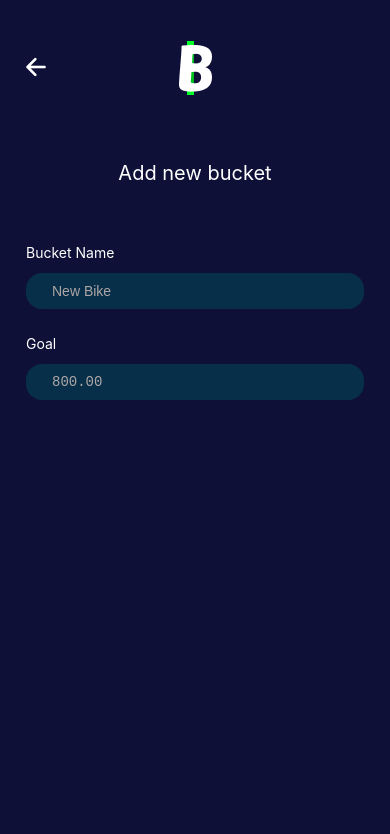
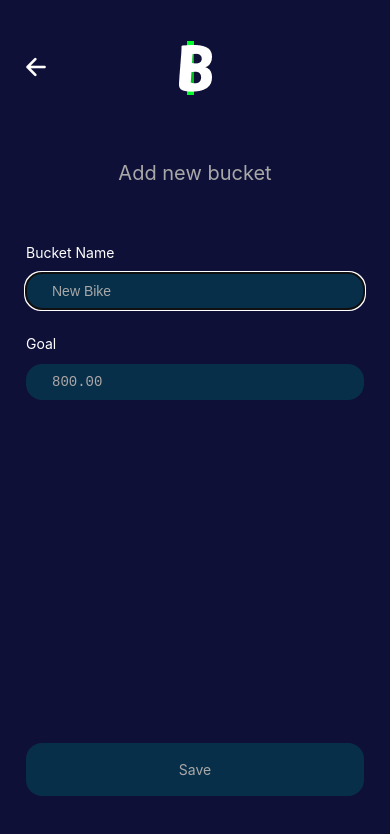
Before and after one commit to AtanasovCode/bucket-bank-native, a React Native app: screen /Input in a window 390 px wide. Shown: the top 834 px of the page. Built offline with nearby package versions, Linux system fonts and the light colour scheme.

Commit message:
fixed and improved components

```diff
--- a/Colors.js
+++ b/Colors.js
@@ -2,7 +2,7 @@ const theme = {
     'background': "#0E1038",
     'inactive': "#082f49",
     'accent': "#53C1FF",
-    'white': "#EBEDF0",
+    'text': "#EBEDF0",
     'light': "#A8A8A8",
 }
 
--- a/components/dashboard/DashboardItem.jsx
+++ b/components/dashboard/DashboardItem.jsx
@@ -24,14 +24,14 @@ const DashboardItem = ({
 
     return (
         <TouchableHighlight
-            style={styles.container}
+            style={[styles.container, {backgroundColor: theme.inactive}]}
             onPress={() => {
                 saveID(id)
             }}>
             <View style={styles.itemContainer}>
                 <Text style={[
                     styles.name,
-                    {color: theme.white}
+                    {color: theme.text}
                 ]}>
                     {name}
                 </Text>
@@ -51,9 +51,10 @@ const DashboardItem = ({
 const styles = StyleSheet.create({
     container: {
         width: '100%',
-        marginBottom: 12,
+        marginBottom: "5%",
         flexDirection: 'column',
         padding: 26,
+        borderRadius: 15,
     },
     itemContainer: {
         flexDirection: 'row',
--- a/routes/Dashboard.jsx
+++ b/routes/Dashboard.jsx
@@ -85,7 +85,10 @@ const Dashboard = ({ navigation }) => {
         <SafeAreaView style={[styles.container, { backgroundColor: theme.background, minHeight: height, width: width }]}>
             <Header />
             <StatusBar style="light" />
-            <View>
+            <Text style={[styles.title, {color: theme.light}]}>
+                Buckets
+            </Text>
+            <View style={{marginLeft: "3%", marginRight: "3%"}}>
                 {
                     loading ?
                         <Text style={{ color: "#fff" }}>Loading...</Text>
@@ -131,6 +134,11 @@ const styles = StyleSheet.create({
         left: 0,
         right: 0,
     },
+    title: {
+        textAlign: "center",
+        fontSize: 20,
+        marginBottom: "15%",
+    },
     add: {
         padding: "5%",
         borderRadius: 50,
--- a/routes/Input.jsx
+++ b/routes/Input.jsx
@@ -1,4 +1,4 @@
-import React from "react";
+import React, { useEffect } from "react";
 import { useState, useRef } from "react";
 import { View, Text, TextInput, TouchableHighlight } from "react-native";
 import { StyleSheet, Dimensions, } from "react-native";
@@ -13,8 +13,14 @@ const Input = ({
 
     const [name, setName] = useState("");
     const [goal, setGoal] = useState("");
+    const [inputs, setInputs] = useState(false);
 
+    const firstInputRef = useRef(null);
     const secondInputRef = useRef(null);
+
+    useEffect(() => {
+        firstInputRef.current.focus();
+    }, [])
 
     return (
         <SafeAreaView style={[styles.container, { backgroundColor: theme.background }]}>
@@ -22,18 +28,21 @@ const Input = ({
                 navigation={navigation}
                 back={true}
             />
-            <Text style={[styles.title]}>
+            <Text style={[styles.title, { color: theme.light }]}>
                 Add new bucket
             </Text>
+            <View style={{ flex: 1, justifyContent: "space-between" }}>
+                <View>
                     <View style={[styles.wrapper]}>
                         <Text style={[styles.label]}>
                             Bucket Name
                         </Text>
                         <TextInput
-                    style={[styles.input, { backgroundColor: theme.inactive }]}
+                            style={[styles.input, { backgroundColor: theme.inactive, color: theme.text }]}
                             value={name}
                             placeholder="New Bike"
-                    placeholderTextColor={"#ada6a6"}
+                            placeholderTextColor={theme.light}
+                            ref={firstInputRef}
                             returnKeyType="next"
                             onSubmitEditing={() => {
                                 secondInputRef.current.focus();
@@ -49,7 +58,7 @@ const Input = ({
                         </Text>
                         <TextInput
                             style={[styles.input, {
-                        backgroundColor: theme.inactive, fontFamily: "monospace",
+                                backgroundColor: theme.inactive, fontFamily: "monospace", color: theme.text
                             }]}
                             value={goal}
                             placeholder="800.00"
@@ -61,7 +70,18 @@ const Input = ({
                             }}
                         />
                     </View>
-        </SafeAreaView>
+                </View>
+                <View style={[styles.saveContainer, styles.wrapper]}>
+                    <TouchableHighlight
+                        style={[styles.save, { backgroundColor: inputs ? theme.accent : theme.inactive }]}
+                    >
+                        <Text style={{ color: inputs ? theme.white : theme.light }}>
+                            Save
+                        </Text>
+                    </TouchableHighlight>
+                </View>
+            </View>
+        </SafeAreaView >
     );
 }
 
@@ -75,7 +95,6 @@ const styles = StyleSheet.create({
         marginRight: 26,
     },
     title: {
-        color: "#fff",
         fontSize: 20,
         textAlign: "center",
         marginBottom: "15%",
@@ -84,7 +103,6 @@ const styles = StyleSheet.create({
         padding: 10,
         paddingLeft: 26,
         paddingRight: 26,
-        color: "#fff",
         borderRadius: 16,
         fontSize: 14,
         fontFamily: "sans-serif",
@@ -95,6 +113,20 @@ const styles = StyleSheet.create({
         textAlign: "left",
         marginBottom: 12,
     },
+    saveContainer: {
+        paddingBottom: 22,
+        alignItems: "center",
+        justifyContent: "center",
+    },
+    save: {
+        alignItems: "center",
+        justifyContent: 'center',
+        padding: 18,
+        paddingLeft: 26,
+        paddingRight: 26,
+        width: "100%",
+        borderRadius: 16,
+    },
 })
 
 export default Input;
```
Lines whose indentation alone changed are shown as unchanged.
